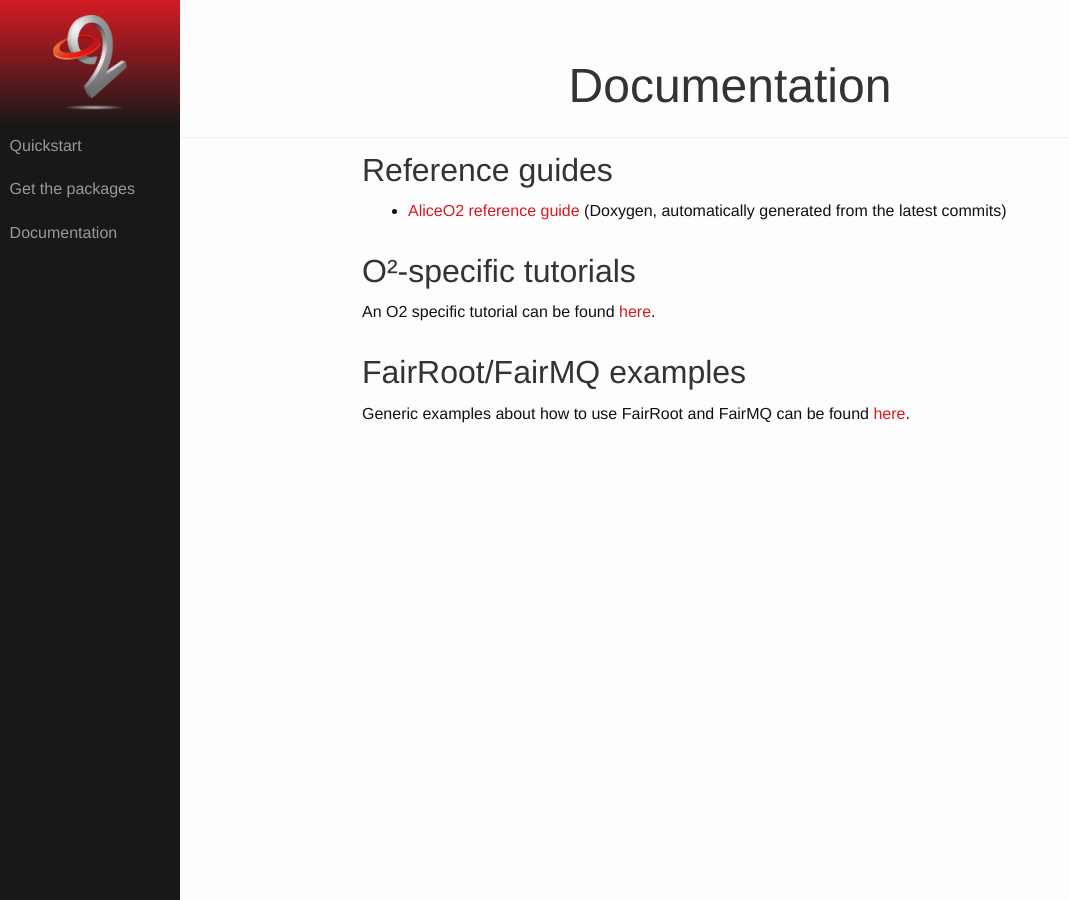
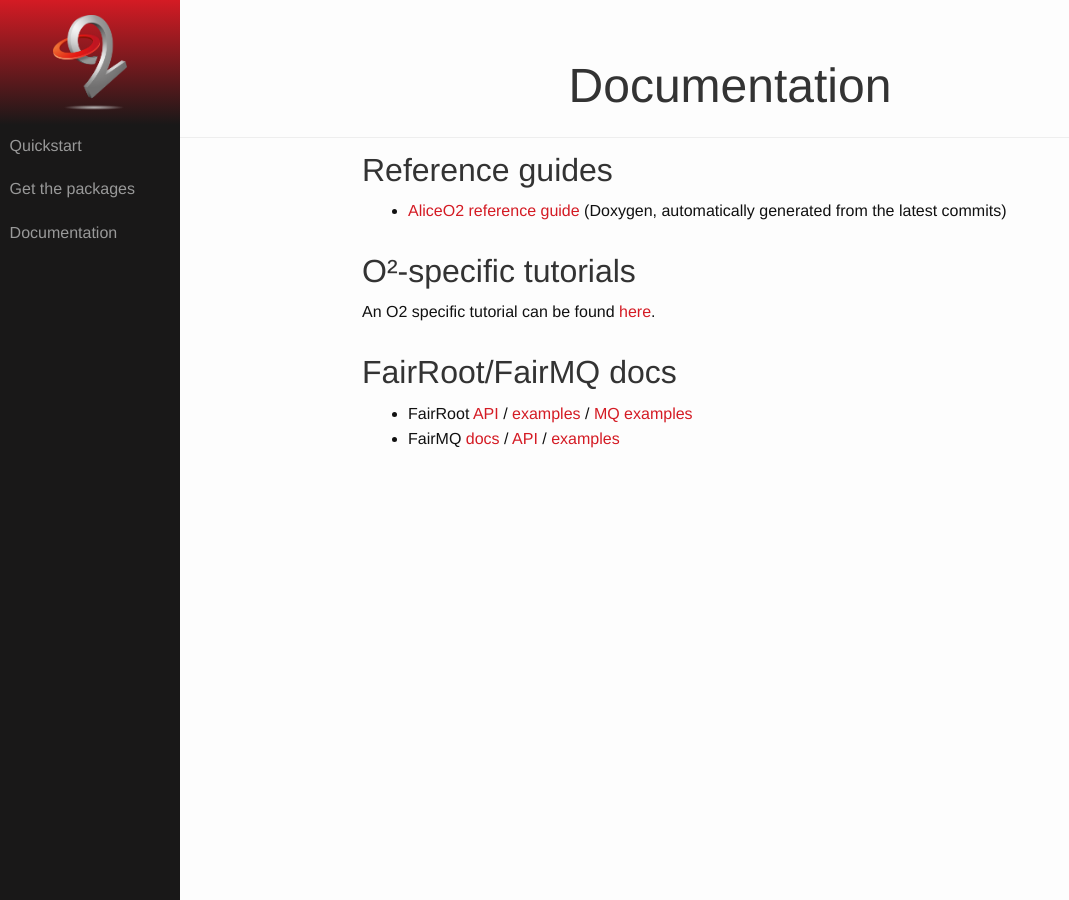
Before and after one commit to AliceO2Group/AliceO2Group.github.io, a Jekyll site: the page built from doc.markdown, in a window 1280 px wide. Shown: the whole page, without its empty margins (0-1069 px from the left). Built offline with Jekyll 4.4.1, drawn with Linux system fonts in a browser that asks for light colours.

Commit message:
Update FairRoot/FairMQ links

```diff
--- a/doc.markdown
+++ b/doc.markdown
@@ -16,8 +16,12 @@ O²-specific tutorials
 An O2 specific tutorial can be found [here](https://alisw.github.io/o2-tutorial).
 
 
-FairRoot/FairMQ examples
-========================
+FairRoot/FairMQ docs
+====================
 
-Generic examples about how to use FairRoot and FairMQ can be found
-[here](https://github.com/FairRootGroup/FairRoot/tree/dev/examples).
+* FairRoot [API](https://fairrootgroup.github.io/FairRoot) /
+  [examples](https://github.com/FairRootGroup/FairRoot/tree/dev/examples) /
+  [MQ examples](https://github.com/FairRootGroup/FairRoot/tree/dev/examples/MQ)
+* FairMQ [docs](https://github.com/FairRootGroup/FairMQ#documentation) /
+  [API](https://fairrootgroup.github.com/FairMQ/latest) /
+  [examples](https://github.com/FairRootGroup/FairMQ/tree/master/examples)
```
